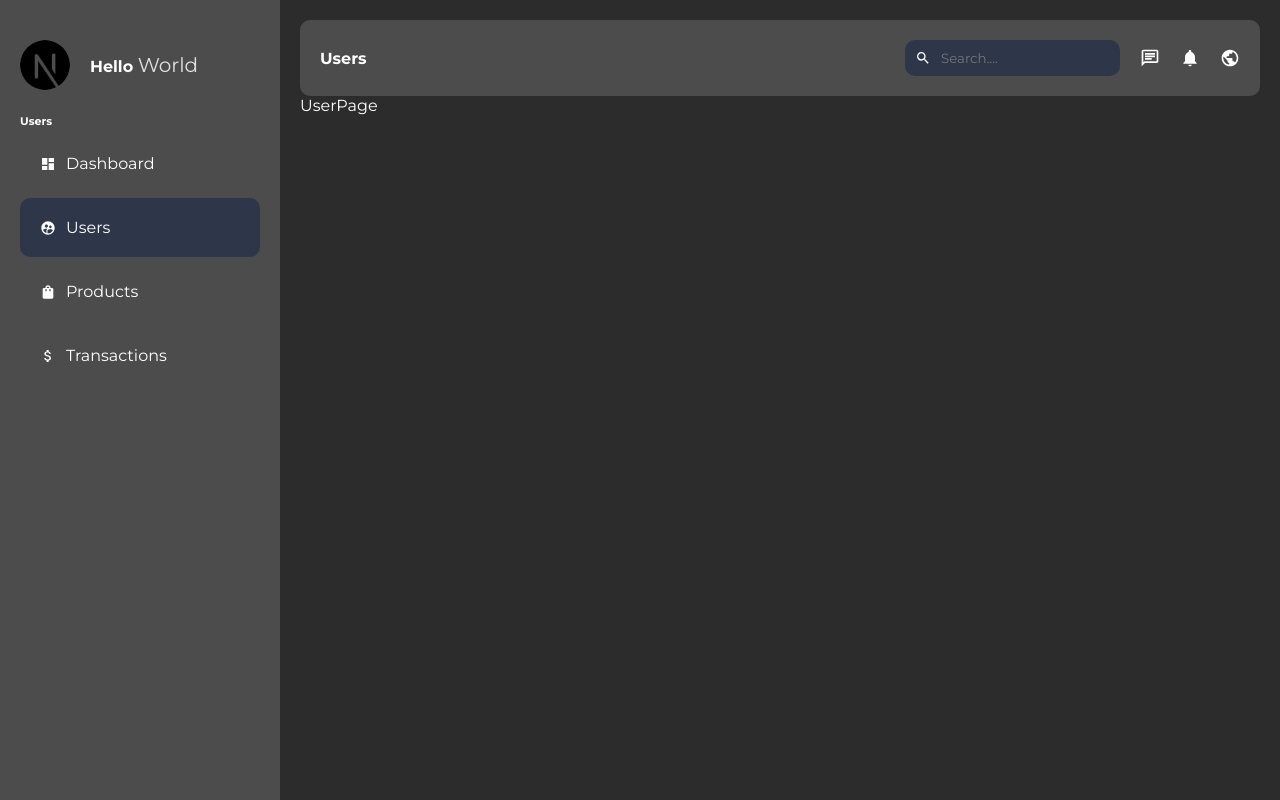
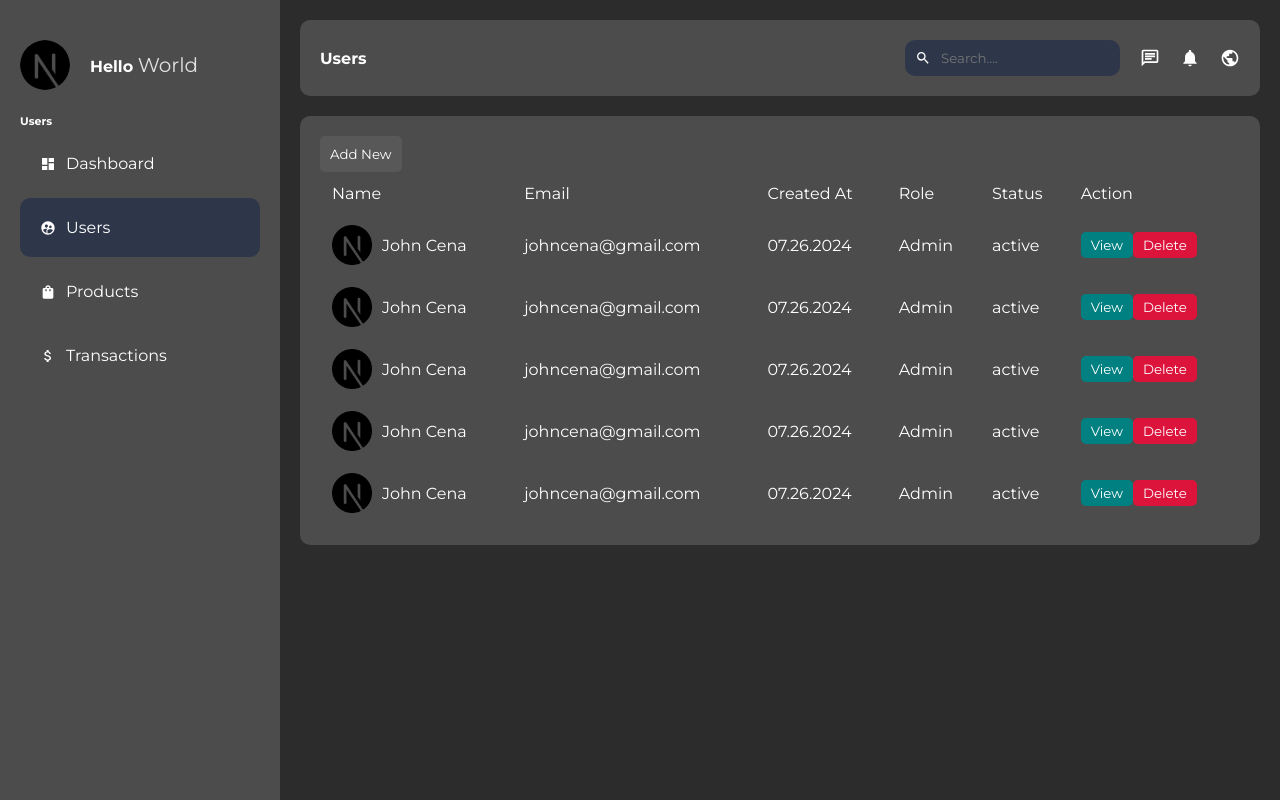
Before and after one commit to ZubairZabir/Next14-Admin-Dashboard, a Next.js app: page /dashboard/users in a window 1280 px wide. Built offline with nearby package versions, Linux system fonts and the light colour scheme.

Commit message:
Created users and products in UI

```diff
--- a/app/dashboard/users/page.jsx
+++ b/app/dashboard/users/page.jsx
@@ -1,11 +1,161 @@
-import React from 'react'
+import Image from "next/image";
+import styles from "@/app/ui/dashboard/users/users.module.css";
+import Link from "next/link";
 
 const UserPage = () => {
   return (
-    <div>
-      UserPage
+    <div className={styles.container}>
+      <div className={styles.top}>
+        <Link href="/dashboard/users/add">
+          <button className={styles.addButton}>Add New</button>
+        </Link>
+      </div>
+      <table className={styles.table}>
+        <thead>
+          <tr>
+            <td>Name</td>
+            <td>Email</td>
+            <td>Created At</td>
+            <td>Role</td>
+            <td>Status</td>
+            <td>Action</td>
+          </tr>
+        </thead>
+        <tbody>
+          <tr>
+            <td>
+              <div className={styles.user}>
+                <Image
+                  src="/avatar.png"
+                  alt=""
+                  width={40}
+                  height={40}
+                  className={styles.userImage}
+                />
+                John Cena
+              </div>
+            </td>
+            <td>johncena@gmail.com</td>
+            <td>07.26.2024</td>
+            <td>Admin</td>
+            <td>active</td>
+            <td>
+              <button className={`${styles.button} ${styles.view}`}>
+                View
+              </button>
+              <button className={`${styles.button} ${styles.delete}`}>
+                Delete
+              </button>
+            </td>
+          </tr>
+          <tr>
+            <td>
+              <div className={styles.user}>
+                <Image
+                  src="/avatar.png"
+                  alt=""
+                  width={40}
+                  height={40}
+                  className={styles.userImage}
+                />
+                John Cena
+              </div>
+            </td>
+            <td>johncena@gmail.com</td>
+            <td>07.26.2024</td>
+            <td>Admin</td>
+            <td>active</td>
+            <td>
+              <button className={`${styles.button} ${styles.view}`}>
+                View
+              </button>
+              <button className={`${styles.button} ${styles.delete}`}>
+                Delete
+              </button>
+            </td>
+          </tr>
+          <tr>
+            <td>
+              <div className={styles.user}>
+                <Image
+                  src="/avatar.png"
+                  alt=""
+                  width={40}
+                  height={40}
+                  className={styles.userImage}
+                />
+                John Cena
+              </div>
+            </td>
+            <td>johncena@gmail.com</td>
+            <td>07.26.2024</td>
+            <td>Admin</td>
+            <td>active</td>
+            <td>
+              <button className={`${styles.button} ${styles.view}`}>
+                View
+              </button>
+              <button className={`${styles.button} ${styles.delete}`}>
+                Delete
+              </button>
+            </td>
+          </tr>
+          <tr>
+            <td>
+              <div className={styles.user}>
+                <Image
+                  src="/avatar.png"
+                  alt=""
+                  width={40}
+                  height={40}
+                  className={styles.userImage}
+                />
+                John Cena
+              </div>
+            </td>
+            <td>johncena@gmail.com</td>
+            <td>07.26.2024</td>
+            <td>Admin</td>
+            <td>active</td>
+            <td>
+              <button className={`${styles.button} ${styles.view}`}>
+                View
+              </button>
+              <button className={`${styles.button} ${styles.delete}`}>
+                Delete
+              </button>
+            </td>
+          </tr>
+          <tr>
+            <td>
+              <div className={styles.user}>
+                <Image
+                  src="/avatar.png"
+                  alt=""
+                  width={40}
+                  height={40}
+                  className={styles.userImage}
+                />
+                John Cena
+              </div>
+            </td>
+            <td>johncena@gmail.com</td>
+            <td>07.26.2024</td>
+            <td>Admin</td>
+            <td>active</td>
+            <td>
+              <button className={`${styles.button} ${styles.view}`}>
+                View
+              </button>
+              <button className={`${styles.button} ${styles.delete}`}>
+                Delete
+              </button>
+            </td>
+          </tr>
+        </tbody>
+      </table>
     </div>
-  )
-}
+  );
+};
 
-export default UserPage
+export default UserPage;
--- /dev/null
+++ b/app/ui/dashboard/products/products.module.css
@@ -0,0 +1,55 @@
+.container {
+  background-color: var(--bgSec);
+  padding: 20px;
+  border-radius: 10px;
+  margin-top: 20px;
+}
+
+.top {
+  display: flex;
+  align-items: center;
+}
+
+.addButton {
+  padding: 10px;
+  background-color: #585858;
+  color: var(--text);
+  border: none;
+  border-radius: 5px;
+  cursor: pointer;
+}
+
+.table {
+  width: 100%;
+}
+
+.table td {
+  padding: 10px;
+}
+
+.product {
+  display: flex;
+  align-items: center;
+  gap: 10px;
+}
+
+.productImage {
+  border-radius: 50%;
+  object-fit: cover;
+}
+
+.button {
+  padding: 5px 10px;
+  border-radius: 5px;
+  color: var(--text);
+  border: none;
+  cursor: pointer;
+}
+
+.view {
+  background-color: teal;
+}
+
+.delete {
+  background-color: crimson;
+}
--- /dev/null
+++ b/app/ui/dashboard/users/users.module.css
@@ -0,0 +1,50 @@
+.container {
+  background-color: var(--bgSec);
+  padding: 20px;
+  margin-top: 20px;
+  border-radius: 10px;
+}
+
+.top {
+  display: flex;
+  align-items: center;
+}
+
+.addButton {
+  padding: 10px;
+  background-color: #585858;
+  color: var(--text);
+  border: none;
+  border-radius: 5px;
+  cursor: pointer;
+}
+
+.table {
+  width: 100%;
+}
+
+.table td {
+  padding: 10px;
+}
+
+.user {
+  display: flex;
+  align-items: center;
+  gap: 10px;
+}
+
+.button {
+  padding: 5px 10px;
+  border-radius: 5px;
+  color: var(--text);
+  border: none;
+  cursor: pointer;
+}
+
+.view {
+  background-color: teal;
+}
+
+.delete {
+  background-color: crimson;
+}
```
Also changed, not shown: app/dashboard/products/page.jsx (+55 -6 lines).
